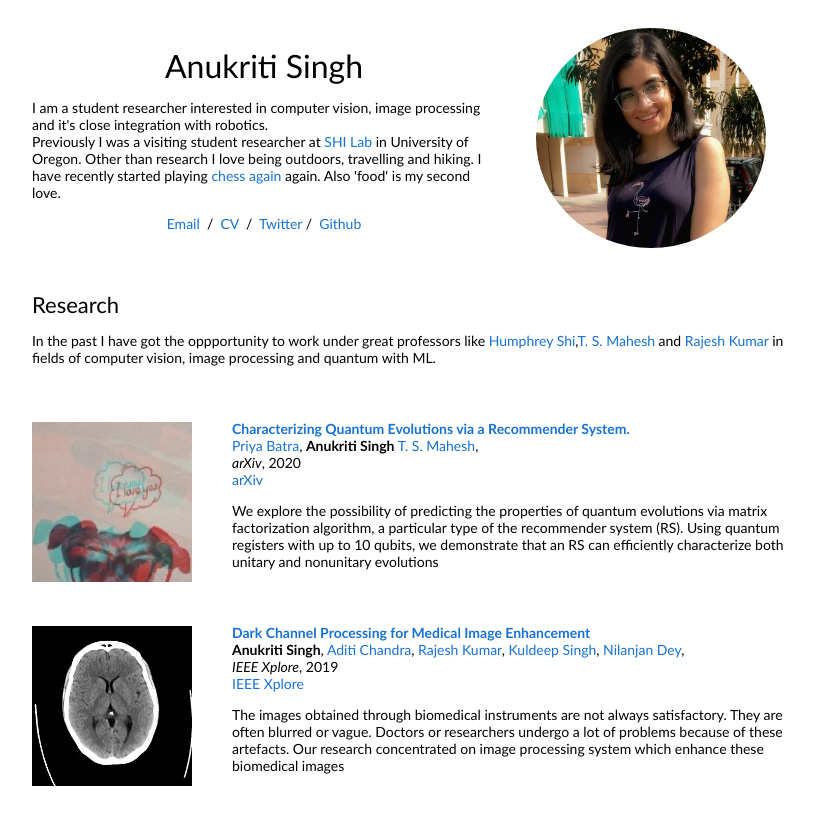
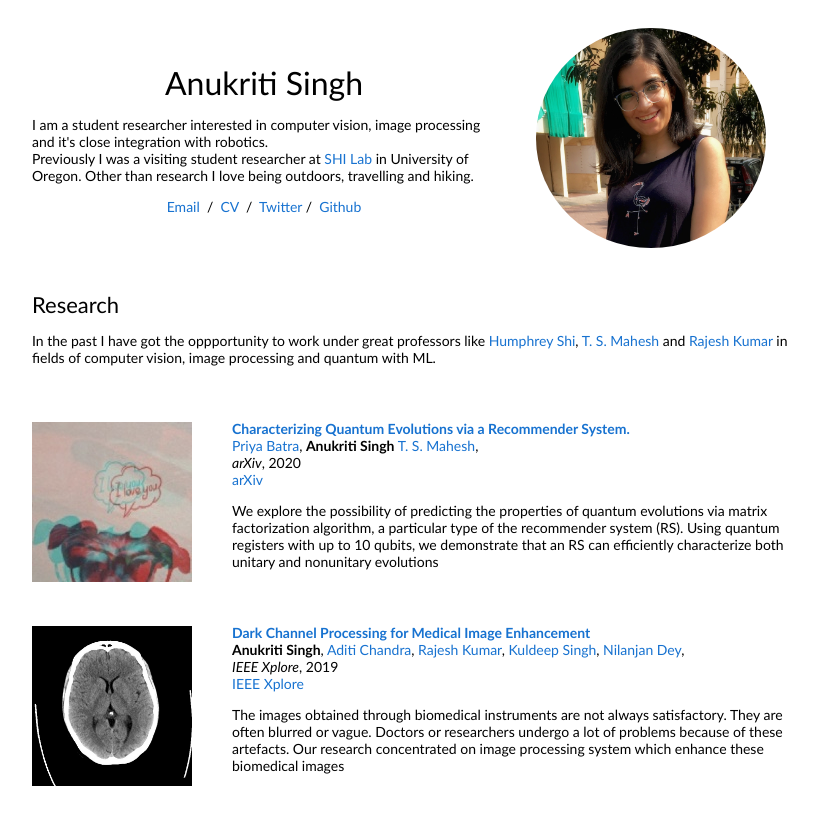
Before and after one commit to ritvik98-d/ritvik98-d.github.io, a plain HTML site: page index.html in a window 1280 px wide. Shown: the whole page, without its empty margins (228-1046 px from the left). Drawn offline with Linux system fonts and the light colour scheme.

Commit message:
Update index.html

```diff
--- a/index.html
+++ b/index.html
@@ -23,8 +23,7 @@
               <p> I am a student researcher interested in computer vision, image processing and it's close integration with robotics.
                <br>Previously I was a visiting student researcher at <a href="https://t.co/SfEtAmobCl?amp=1">SHI Lab</a> in University of Oregon.
 
-Other than research I love being outdoors, travelling and hiking. I have recently started playing <a href="https://www.chess.com">chess again</a> again. Also 'food' is my second love.
-
+Other than research I love being outdoors, travelling and hiking.
 
               </p>
               <p>
@@ -54,7 +53,7 @@ Other than research I love being outdoors, travelling and hiking. I have recentl
             <td style="padding:20px;width:100%;vertical-align:middle">
               <heading>Research</heading>
               <p>
-                In the past I have got the oppportunity to work under great professors like <a href="https://www.humphreyshi.com/">Humphrey Shi</a>,<a href="http://www.iiserpune.ac.in/~mahesh.ts/homepage.htm">T. S. Mahesh</a> and <a href="https://ieeexplore.ieee.org/author/37288183500">Rajesh Kumar</a> in fields of computer vision, image processing and quantum with ML.
+                In the past I have got the oppportunity to work under great professors like <a href="https://www.humphreyshi.com/">Humphrey Shi</a>, <a href="http://www.iiserpune.ac.in/~mahesh.ts/homepage.htm">T. S. Mahesh</a> and <a href="https://ieeexplore.ieee.org/author/37288183500">Rajesh Kumar</a> in fields of computer vision, image processing and quantum with ML.
 
               </p>
             </td>
```
